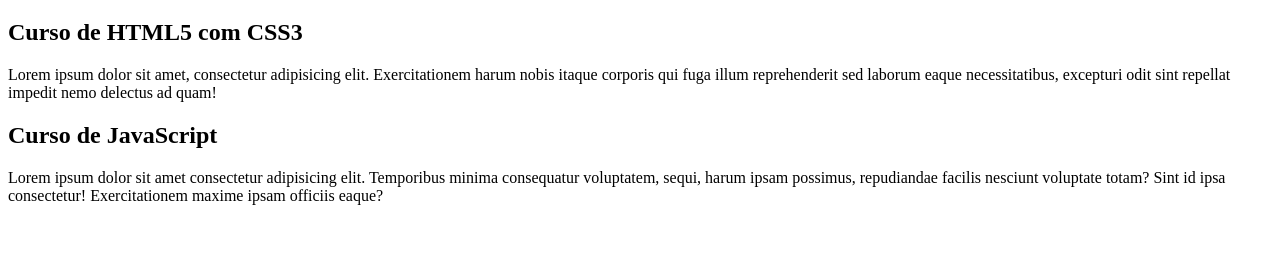
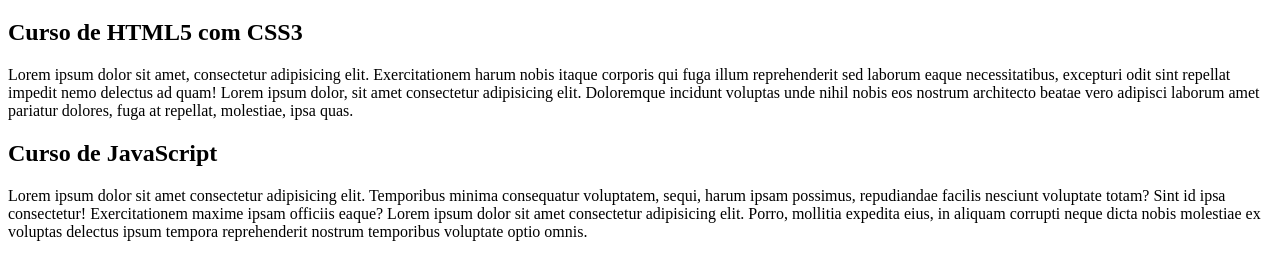
Before and after one commit to HenriquevDev/projeto-site, a plain HTML site: page index.html in a window 1280 px wide. Shown: the part 61-340 px from the top of the page. Drawn offline with Linux system fonts and the light colour scheme.

Commit message:
update conteudo

```diff
--- a/index.html
+++ b/index.html
@@ -12,11 +12,11 @@
         </header>
         <article>
             <h2>Curso de HTML5 com CSS3</h2>
-            <p>Lorem ipsum dolor sit amet, consectetur adipisicing elit. Exercitationem harum nobis itaque corporis qui fuga illum reprehenderit sed laborum eaque necessitatibus, excepturi odit sint repellat impedit nemo delectus ad quam!</p>
+            <p>Lorem ipsum dolor sit amet, consectetur adipisicing elit. Exercitationem harum nobis itaque corporis qui fuga illum reprehenderit sed laborum eaque necessitatibus, excepturi odit sint repellat impedit nemo delectus ad quam! Lorem ipsum dolor, sit amet consectetur adipisicing elit. Doloremque incidunt voluptas unde nihil nobis eos nostrum architecto beatae vero adipisci laborum amet pariatur dolores, fuga at repellat, molestiae, ipsa quas.</p>
         </article>
         <article>
             <h2>Curso de JavaScript</h2>
-            <p>Lorem ipsum dolor sit amet consectetur adipisicing elit. Temporibus minima consequatur voluptatem, sequi, harum ipsam possimus, repudiandae facilis nesciunt voluptate totam? Sint id ipsa consectetur! Exercitationem maxime ipsam officiis eaque?</p>
+            <p>Lorem ipsum dolor sit amet consectetur adipisicing elit. Temporibus minima consequatur voluptatem, sequi, harum ipsam possimus, repudiandae facilis nesciunt voluptate totam? Sint id ipsa consectetur! Exercitationem maxime ipsam officiis eaque? Lorem ipsum dolor sit amet consectetur adipisicing elit. Porro, mollitia expedita eius, in aliquam corrupti neque dicta nobis molestiae ex voluptas delectus ipsum tempora reprehenderit nostrum temporibus voluptate optio omnis. </p>
         </article>
     </main>
 </body>
```
